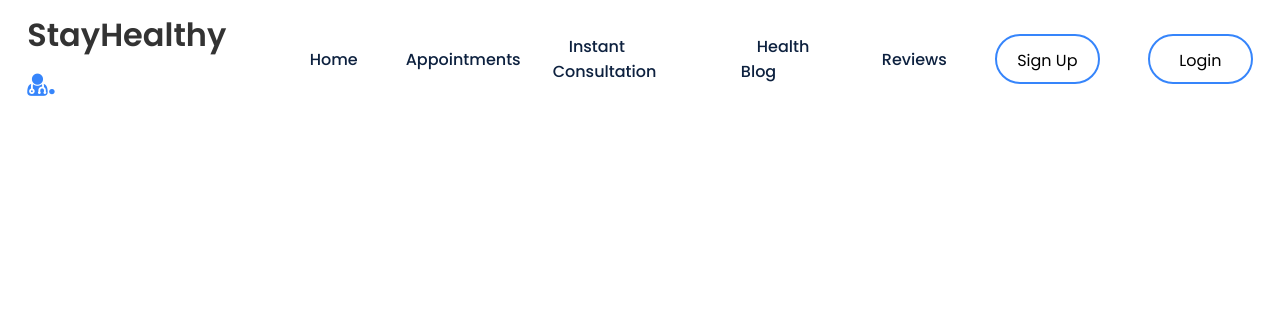
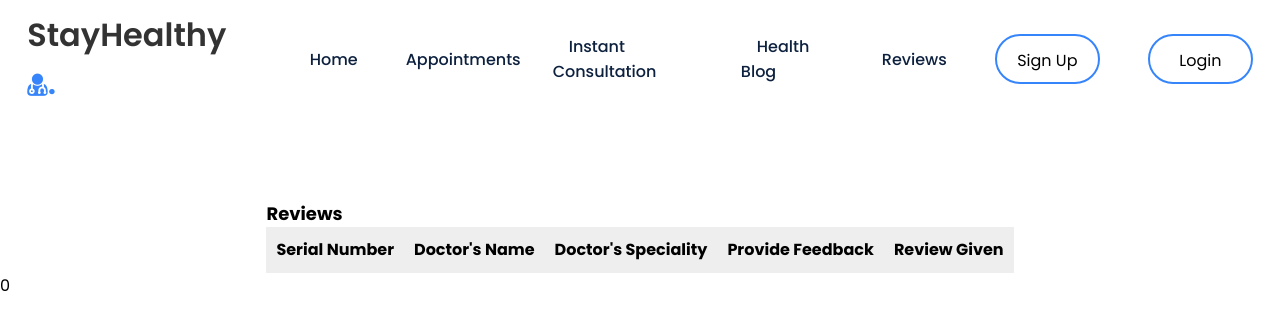
Before and after one commit to nvp85/ibm-final-project, a React (Create React App) app: page /reviews in a window 1280 px wide. Shown: the top 330 px of the page. Built offline with nearby package versions, Linux system fonts and the light colour scheme.

Commit message:
create the reviewsPage and reviewForm components, integrate them into the app

```diff
--- a/src/App.js
+++ b/src/App.js
@@ -5,6 +5,7 @@ import Login from './Components/Login/Login';
 import InstantConsultation from './Components/InstantConsultation/InstantConsultation';
 import BookingConsultation from './Components/BookingConsultation/BookingConsultation';
 import Notification from './Components/Notification/Notification';
+import ReviewsPage from './Components/ReviewsPage/ReviewsPage';
 import { BrowserRouter, Routes, Route } from "react-router-dom";
 
 
@@ -19,6 +20,7 @@ function App() {
                 <Route path='/Sign_Up' element={<Sign_Up/>}/>
                 <Route path="/instant-consultation" element={<InstantConsultation />} />
                 <Route path="/search/doctors"  element={<BookingConsultation />} />
+                <Route path='/reviews' element={<ReviewsPage />} />
               </Routes>
             </Notification>
         </BrowserRouter>
--- /dev/null
+++ b/src/Components/ReviewForm/ReviewForm.js
@@ -0,0 +1,58 @@
+import React, { useState } from 'react';
+
+
+function ReviewForm() {
+  const [showForm, setShowForm] = useState(false);
+  const [submittedMessage, setSubmittedMessage] = useState('');
+  const [showWarning, setShowWarning] = useState(false);
+  const [formData, setFormData] = useState({
+        name: '',
+        review: '',
+        rating: 0
+      });
+  const handleButtonClick = () => {
+    setShowForm(true);
+  };
+  const handleChange = (e) => {
+    setFormData(e.target.value);
+  };
+  const handleSubmit = (e) => {
+    e.preventDefault();
+    setSubmittedMessage(formData);
+    setFormData('');
+        if (formData.name && formData.review && formData.rating > 0) {
+          setShowWarning(false);
+        } else {
+          setShowWarning(true);
+        }
+  };
+  return (
+    <div>
+      <h2>Form with Message</h2>
+      {!showForm ? (
+        <button onClick={handleButtonClick}>Open Form</button>
+      ) : (
+        <form onSubmit={handleSubmit}>
+          <h2>Give Your Feedback</h2>
+               {showWarning && <p className="warning">Please fill out all fields.</p>}
+                <div>
+                   <label htmlFor="name">Name:</label>
+                <input type="text" id="name" name="name" value={formData.name} onChange={handleChange} />
+             </div>
+                <div>
+                 <label htmlFor="review">Review:</label>
+                  <textarea id="review" name="review" value={formData.review} onChange={handleChange} />
+                 </div>
+                 <button type="submit">Submit</button>
+               </form>
+      )}
+      {submittedMessage && (
+        <div>
+          <h3>Submitted Message:</h3>
+          <p>{submittedMessage}</p>
+        </div>
+      )}
+    </div>
+  );
+}
+export default ReviewForm;
--- /dev/null
+++ b/src/Components/ReviewsPage/ReviewsPage.css
@@ -0,0 +1,32 @@
+.reviews-container {
+    display: flex;
+    justify-content: center;
+}
+
+.reviews-table {
+    margin-top: 200px;
+    border-collapse: collapse;
+}
+
+.reviews-table thead {
+    background-color: #eee;
+}
+
+
+.reviews-table caption {
+    font-weight: bold;
+}
+
+th, td {
+    padding: 10px;
+    text-align: center;
+}
+
+tr {
+    border-bottom: 1px solid #eeee;
+}
+
+caption {
+    text-align: left;
+    font-size: large;
+}
--- /dev/null
+++ b/src/Components/ReviewsPage/ReviewsPage.js
@@ -0,0 +1,67 @@
+import React, { useState, useEffect } from 'react';
+import ReviewForm from '../ReviewForm/ReviewForm';
+import './ReviewsPage.css';
+import Popup from 'reactjs-popup';
+
+export default function ReviewsPage() {
+    const [isLoggedIn, setIsLoggedIn] = useState(true);
+    const [appointmentsData, setAppointmentsData] = useState([]);
+
+    useEffect(() => {
+        const storedAppointmentsData = JSON.parse(localStorage.getItem('apptsData'));
+        if (storedAppointmentsData) {
+            let apptsDataArray = [];
+            for (let doctor in storedAppointmentsData) {
+                apptsDataArray.push(...storedAppointmentsData[doctor]);
+            }
+            setAppointmentsData(apptsDataArray);
+        }
+        }, []);
+
+    return (
+        <div className='reviews-container'>
+
+            <table className='reviews-table'>
+                <caption>Reviews</caption>
+                <thead>
+                    <tr>
+                        <th>Serial Number</th>
+                        <th>Doctor's Name</th>
+                        <th>Doctor's Speciality</th>
+                        <th>Provide Feedback</th>
+                        <th>Review Given</th>
+                    </tr>
+                </thead>
+                <tbody>
+                    {
+                        appointmentsData.map((appt, index) => (
+                        <tr>
+                            <td>{index+1}</td>
+                            <td>{appt.doctor}</td>
+                            <td>{appt.speciality}</td>
+                            <td>
+                                <Popup
+                                    style={{ backgroundColor: '#FFFFFF' }}
+                                    trigger={
+                                        <button className='give_review'>
+                                            Give a review
+                                        </button>
+                                    }
+                                    modal
+                                >
+                                    <ReviewForm appt_id={appt.id} />
+                                </Popup>
+                            </td>
+                            <td> - </td>
+                        </tr>
+                    ))
+                    }
+
+                </tbody>
+            </table>
+
+        </div>
+
+    )
+
+}
```
Also changed, not shown: src/Components/ReviewForm/ReviewForm.css (added).
